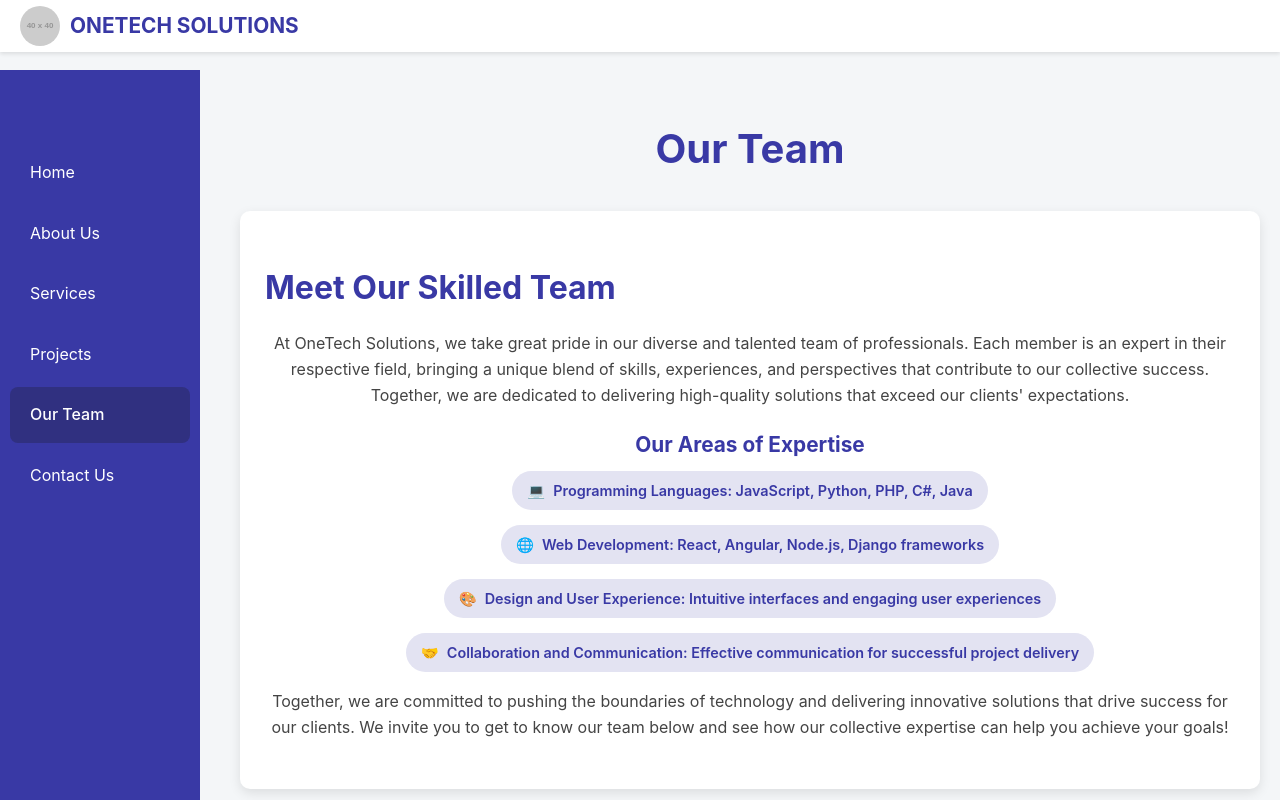
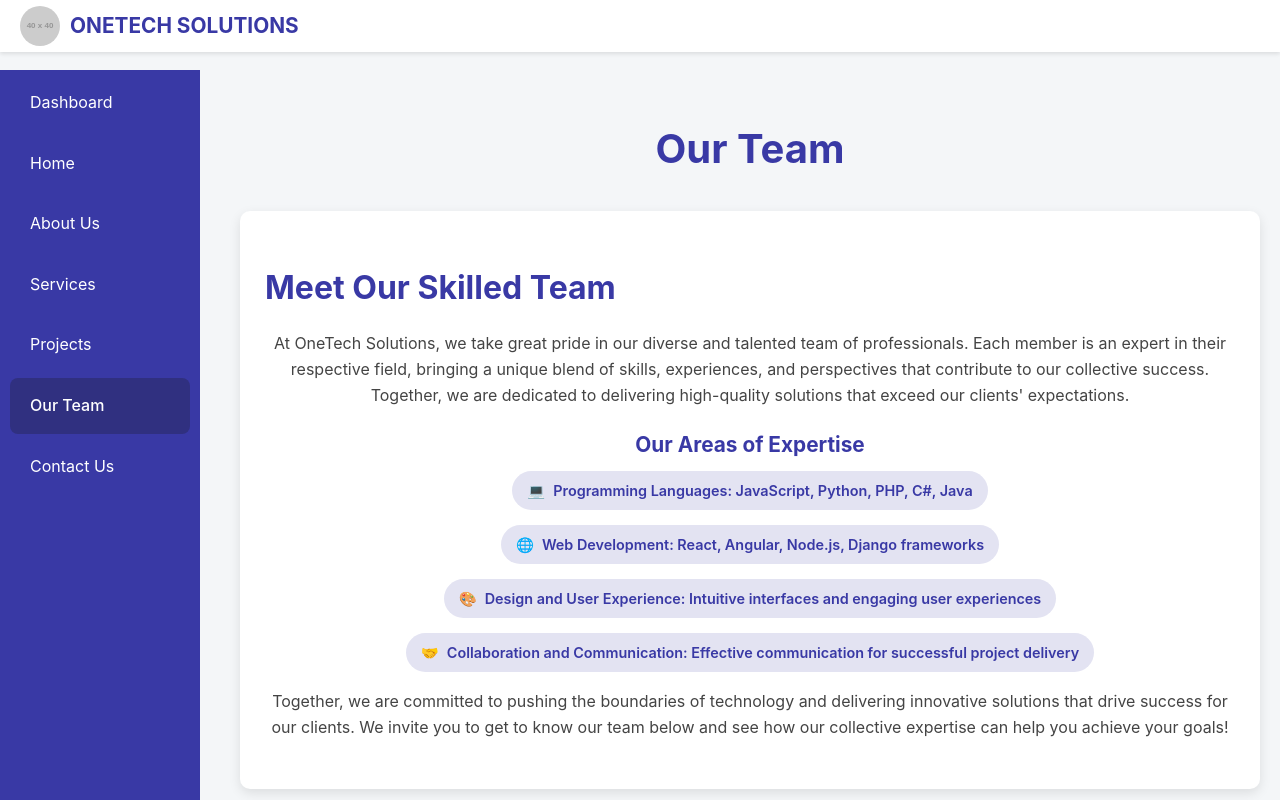
Before and after one commit to kelvinchwara/onetech-solutions, a website built with webpack: page team.html in a window 1280 px wide. Shown: the top 800 px of the page. Built offline with nearby package versions, Linux system fonts and the light colour scheme; placeholder pictures from the web are drawn by us.

Commit message:
2 commit

```diff
--- a/team.html
+++ b/team.html
@@ -479,7 +479,7 @@
     <div class="main-area">
         <nav class="sidenav" id="mySidenav">
             <ul>
-                <li><a href="#" Dashboard</a></li>
+                <li><a href="#">Dashboard</a></li>
                 <li><a href="index.html">Home</a></li>
                 <li><a href="about.html">About Us</a></li>
                 <li><a href="services.html">Services</a></li>
```
